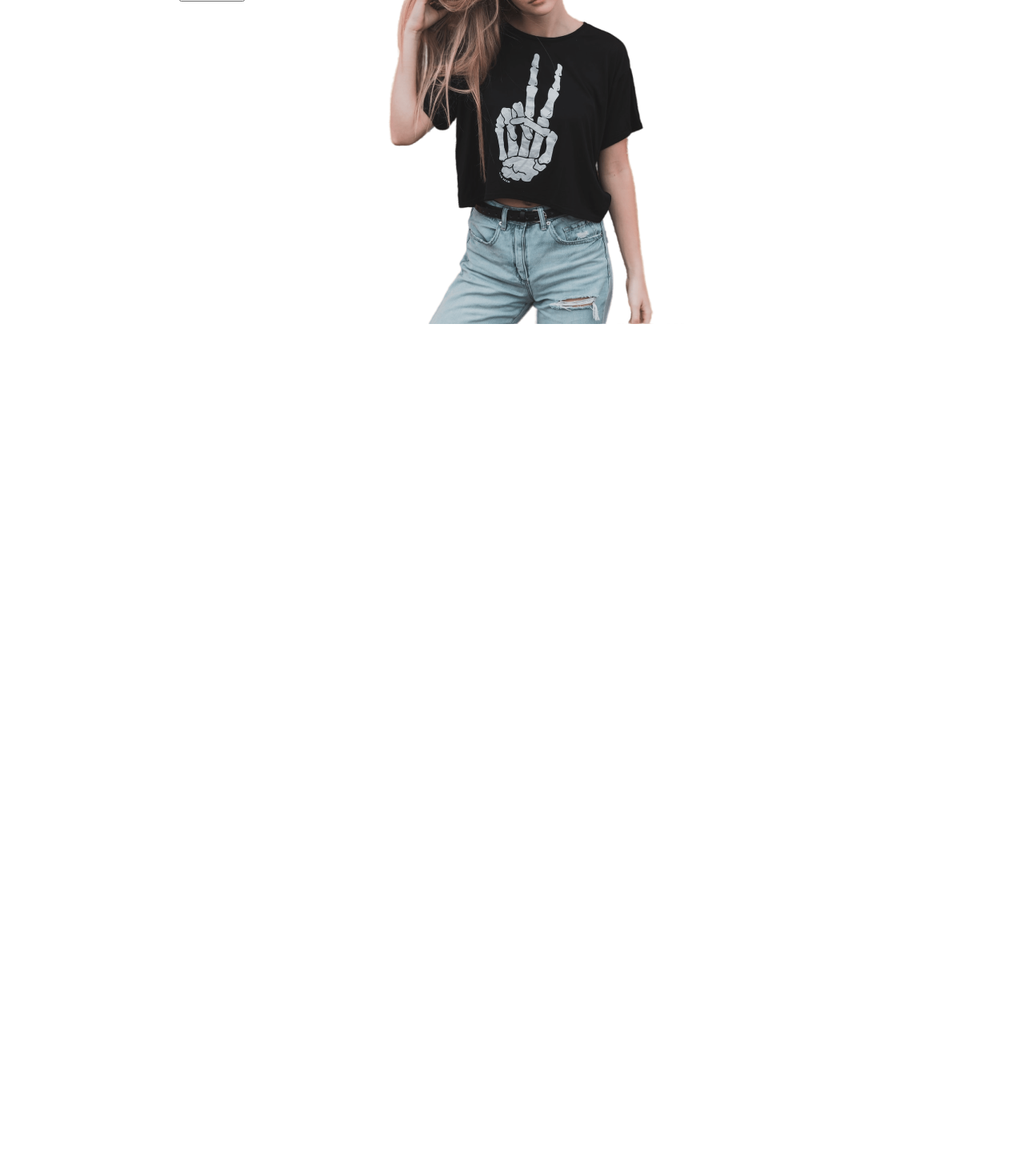
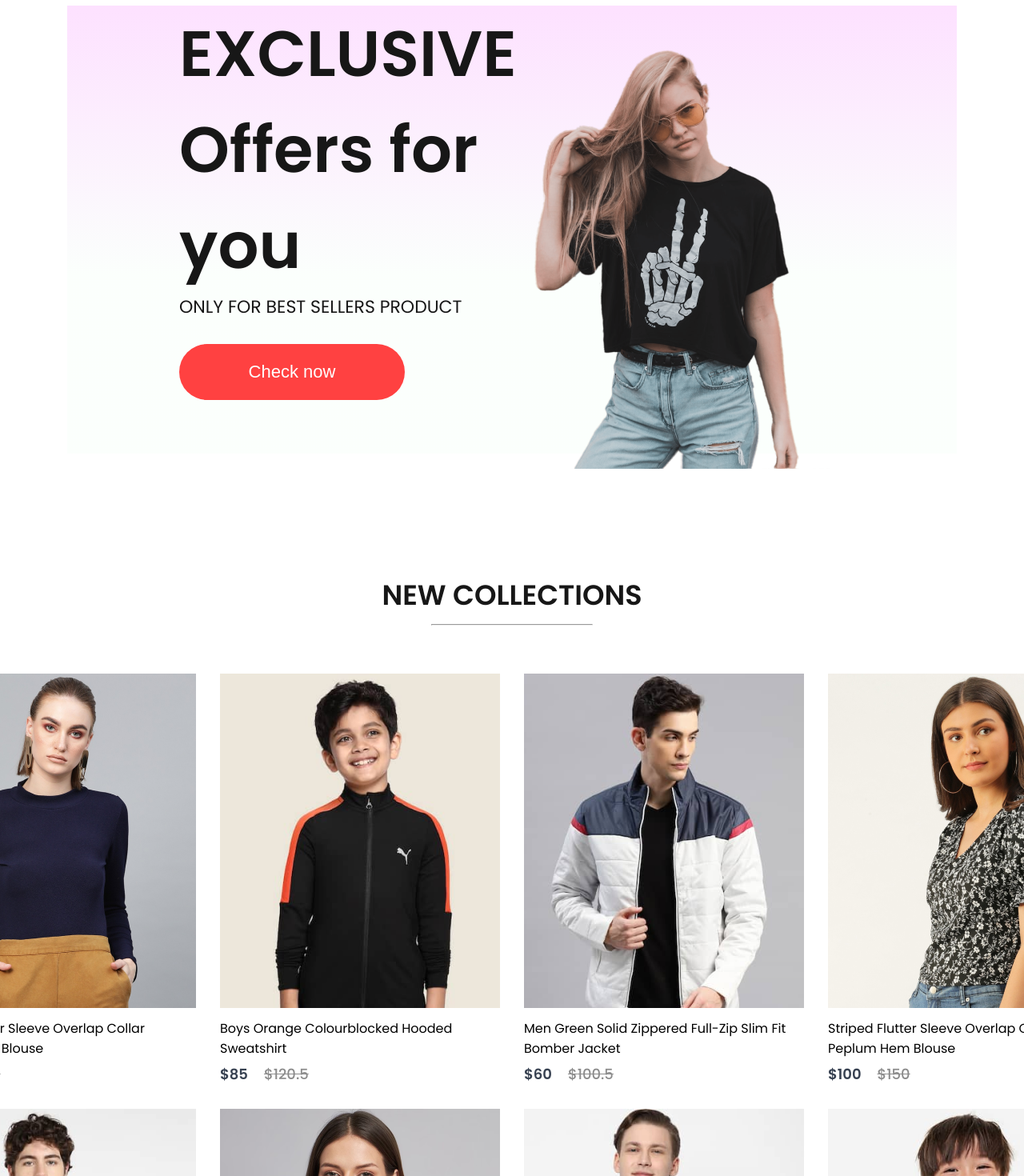
Before and after one commit to ashish-37-ui/E-commerce, a React (Create React App) app: page / in a window 1280 px wide. Shown: the part 1760-3230 px from the top of the page at 80% size. Before the commit the page ends 2172 px from the top, so only its background shows below. Built offline with nearby package versions, Linux system fonts and the light colour scheme; the HTML template or start-up script is replaced by a standard one.

Commit message:
Added new collection in the app

```diff
--- /dev/null
+++ b/src/Components/NewCollections/NewCollections.css
@@ -0,0 +1,27 @@
+.new-collections {
+    display: flex;
+    flex-direction: column;
+    align-items: center;
+    gap: 10px;
+    height: 90vh;
+}
+
+.new-collections h1 {
+    color: #171717;
+    font-size: 35px;
+    font-weight: 600;
+}
+
+.new-collections hr {
+    width: 200px;
+    height: 6px;
+    border-radius: 10px;
+    background: #252525;
+}
+
+.collections {
+    display: grid;
+    grid-template-columns: 1fr 1fr 1fr 1fr;
+    margin-top: 50px;
+    gap: 30px;
+}
--- /dev/null
+++ b/src/Components/NewCollections/NewCollections.jsx
@@ -0,0 +1,21 @@
+import React from 'react'
+import "./NewCollections.css"
+import Item from "../Item/Item"
+import new_collections from "../Assets/new_collections"
+
+const NewCollections = () => {
+  return (
+    <div className='new-collections'>
+      <h1>NEW COLLECTIONS</h1>
+      <hr />
+      <div className='collections'>
+        {new_collections.map ((item, i) => {
+            return <Item key={i} id={item.id} name = {item.name} image= {item.image} new_price={item.new_price} old_price={item.old_price} />
+        })}
+
+      </div>
+    </div>
+  )
+}
+
+export default NewCollections
--- a/src/Components/Offers/Offers.css
+++ b/src/Components/Offers/Offers.css
@@ -1,8 +1,53 @@
 .offers {
     width: 65%;
-    height: 60vh;
+    height: 70vh;
     display: flex;
     margin: auto;
     padding: 0px 140px;
+    margin-bottom: 150px;
+    background: linear-gradient(180deg, #fde1ff 0%, #e1ffea22 60%);
+    margin-top: 150px;
 
 }
+
+.offers-left {
+    flex: 1;
+    /* display: flex; */
+    flex-direction: column;
+    /* justify-content: center; */
+}
+
+.offers-left h1 {
+    color: #171717;
+    font-size: 80px;
+    font-weight: 600;
+}
+
+.offers-left p {
+    color: #171717;
+    font-size: 22px;
+    font-size: 600;
+
+}
+
+.offers-left button {
+    width: 282px;
+    height: 70px;
+    border-radius: 35px;
+    background: #ff4141;
+    border: none;
+    color: white;
+    font-size: 22px;
+    font-weight: 500;
+    margin-top: 30px;
+    cursor: pointer;
+
+}
+
+.offers-right {
+    flex: 1;
+    display: flex;
+    align-items: center;
+    justify-content: center;
+    padding-top: 50px;
+}
--- a/src/Pages/Shop.jsx
+++ b/src/Pages/Shop.jsx
@@ -2,6 +2,7 @@
 import Hero from '../Components/Hero/Hero'
 import Popular from '../Components/Popular/Popular'
 import Offers from '../Components/Offers/Offers'
+import NewCollections from '../Components/NewCollections/NewCollections'
 
 const Shop = () => {
   return (
@@ -9,6 +10,7 @@
       <Hero />
       <Popular />
       <Offers />
+      <NewCollections />
     </div>
   )
 }
```
